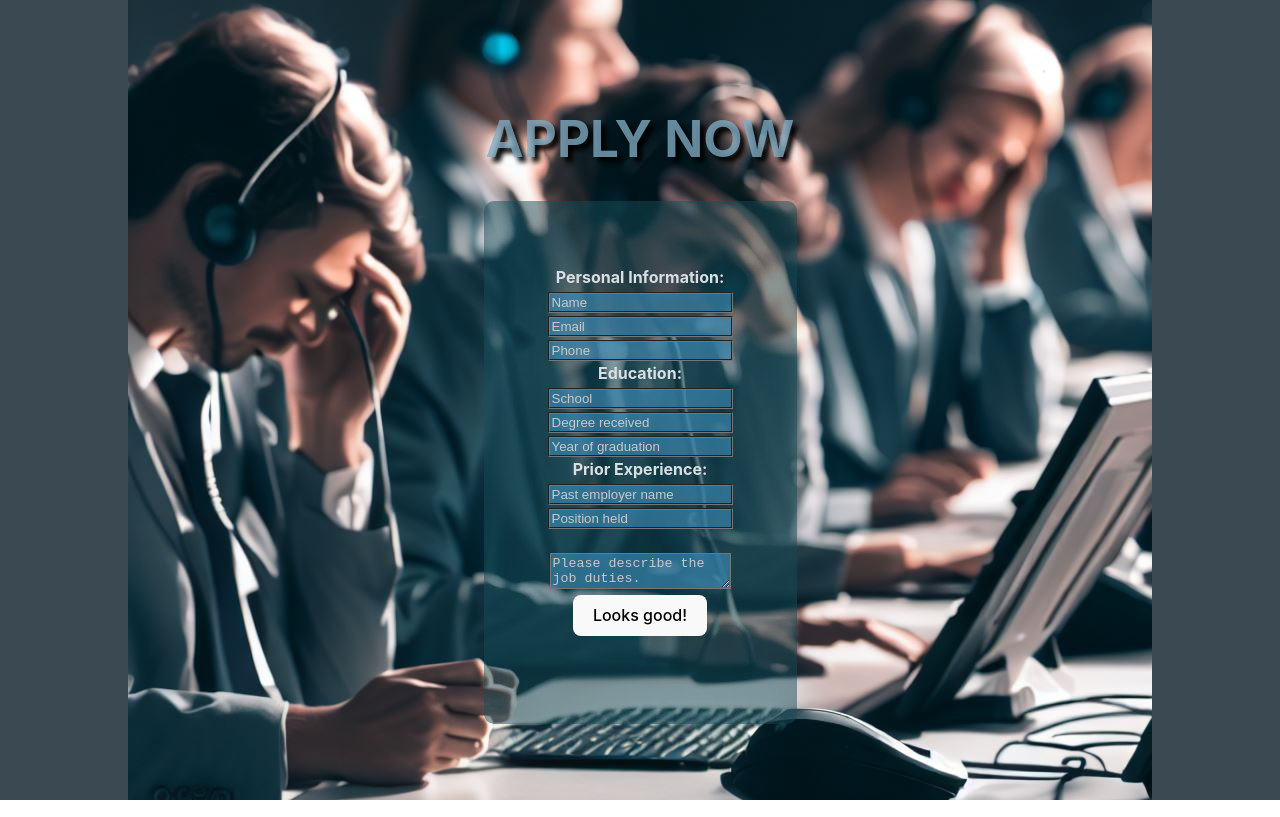
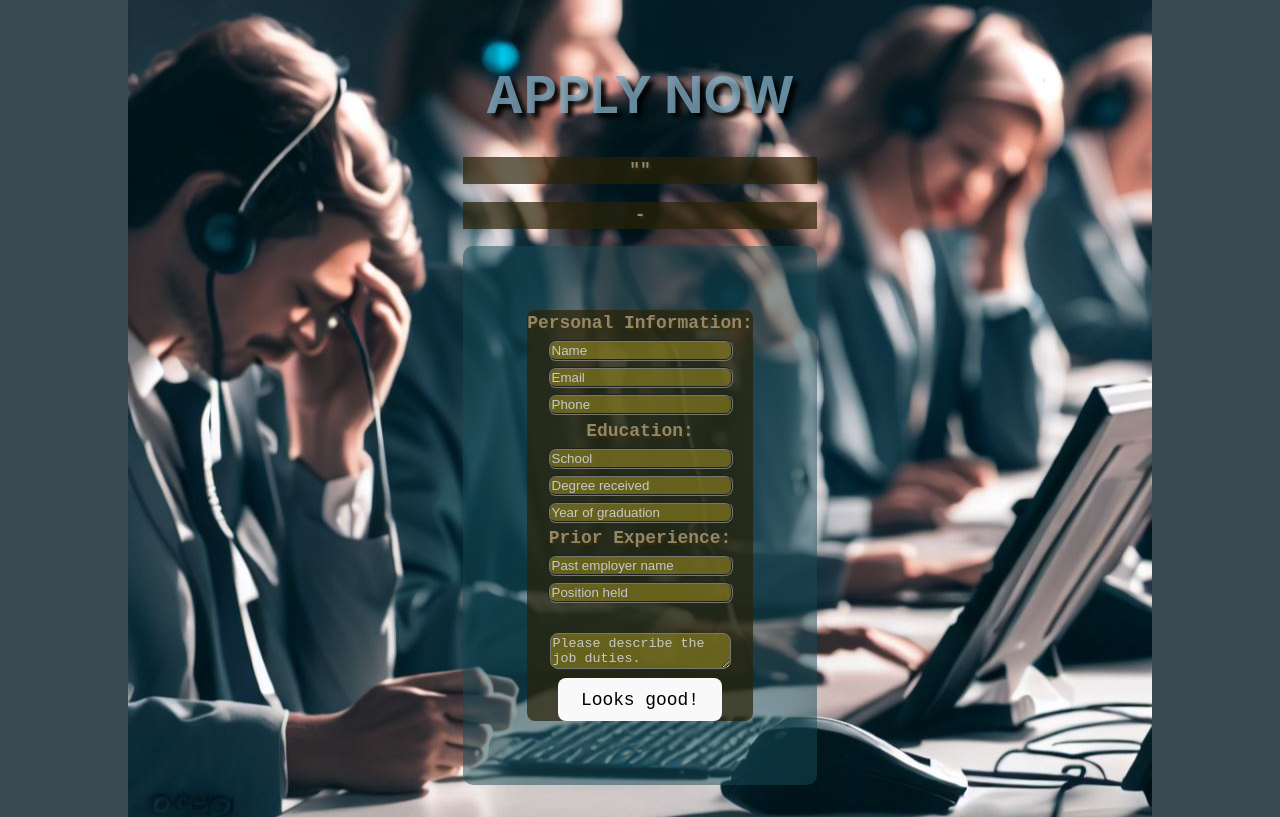
Before and after one commit to TheLoopsMeow/OnlineResumeForm, a React (Vite) app: page / in a window 1280 px wide. Built offline with nearby package versions, Linux system fonts and the light colour scheme; no server answers.

Commit message:
more styling

```diff
--- a/src/App.css
+++ b/src/App.css
@@ -19,6 +19,15 @@
 
 }
 
+#form {
+  font-family: 'Courier New', Courier, monospace;
+  font-size: 1.4vw;
+  font-weight: bold;
+  color: rgba(163, 152, 126, 0.85);
+  text-shadow: 2px 2px 2px rgb(61, 49, 9);
+  background-color: rgba(42, 33, 7, 0.7);
+  border-radius: 8px;
+}
 
 #inputform {
   text-align: center;
@@ -32,18 +41,30 @@
   color: rgb(200, 200, 200);
 }
 input {
-  background-color: rgba(59, 134, 174, 0.69);
+  background-color: rgba(132, 124, 33, 0.69);
   border-style: groove;
+  border-radius: 8px;
 
 }
 
 textarea {
-  background-color: rgba(59, 134, 174, 0.69);
+  background-color: rgba(132, 124, 33, 0.69);
   border-style: groove;
+  border-radius: 8px;
 }
 
 #pleaseComplete {
-  color: rgb(187, 110, 129);
+  color: rgb(186, 97, 119);
   text-shadow: 4px 1px 5px rgb(52, 14, 14);
   background-color: rgba(13, 44, 52, 0.5);
 }
+
+#quote {
+  font-family: 'Courier New', Courier, monospace;
+  font-size: 1.4vw;
+  font-weight: bold;
+  color: rgba(163, 152, 126, 0.85);
+  text-shadow: 2px 2px 2px rgb(61, 49, 9);
+  background-color: rgba(42, 33, 7, 0.7);
+
+}
--- a/src/App.jsx
+++ b/src/App.jsx
@@ -1,9 +1,8 @@
-import { useState, createContext } from 'react'
+import { useState, createContext, useEffect } from 'react'
 import './App.css'
 import InputForm from "./InputForm"
 import ReviewForm from "./ReviewForm"
 import {BrowserRouter, Route, Routes, Link } from "react-router-dom"
-import InputForm2 from "./InputForm2"
 
 export const FormCompleteContext = createContext(false)
 
@@ -35,7 +34,29 @@ function App() {
   })
   const [formComplete, setFormComplete] = useState(false)
   const [filledOutForm, setFilledOutForm] = useState(false)
+  const [quotes, setQuotes] = useState()
+  const [randomQuote, setRandomQuote] = useState(1)
+  const randomNumber = Math.floor(Math.random() * 10);
+  let authorArray = []
 
+  useEffect(()=>{
+      fetch(`https://type.fit/api/quotes/`)
+      .then((r)=>r.json())
+      .then((r)=>{
+          setQuotes(r[randomNumber])
+      })
+      .then()
+  }, [])
+
+  function createAuthor (){
+
+    let string = quotes.author
+
+    if(quotes){
+      authorArray = string.split(",")
+      console.log(authorArray)
+    }
+  }
 
   return (
     <>
@@ -44,10 +65,12 @@ function App() {
       <FormCompleteContext.Provider  value={{formComplete, setFormComplete}} >
       <EmployeeInfoContext.Provider value={{employeeInfo, setEmployeeInfo}} >
           <h1>APPLY NOW</h1>
+          <p id="quote">"{quotes?quotes.text:null}"</p>
+          {quotes?createAuthor():null}
+          <p id="quote">-{quotes?authorArray[0]:null}</p>
             <Routes>
             <Route path="/" exact element={<InputForm />} />
             <Route path="/ReviewForm" exact element={<ReviewForm />} />
-            <Route path="/InputForm2" exact element={<InputForm2 />} />
           </Routes>
           </EmployeeInfoContext.Provider >
         </FormCompleteContext.Provider >
--- a/src/InputForm.jsx
+++ b/src/InputForm.jsx
@@ -7,6 +7,9 @@ import {EmployeeInfoContext} from "./App"
 import {FormCompleteContext} from "./App"
 import {BrowserRouter, Route, Routes, Link } from "react-router-dom"
 import {FilledOutFormContext} from "./App"
+import {useEffect} from "react"
+
+
 
 function InputForm () {
 
@@ -105,7 +108,7 @@ function InputForm () {
     return (
         <>
         <span id="inputform">
-        <form >
+        <form id="form">
         Personal Information:
         <br></br>
         <input type="text" value={newResumeName} name="newResumeName" onChange={(e)=>{handleName(e)}} placeholder="Name"></input>
@@ -140,7 +143,7 @@ function InputForm () {
         <br></br>
         {formComplete?<Link to="/ReviewForm" >Apply</Link>: null}
 
-        <br></br>
+
         </form>
         {pleaseComplete}
         </span>
--- a/src/InputForm2.jsx
+++ /dev/null
@@ -1,193 +0,0 @@
-import React from "react"
-import InputForm from "./InputForm"
-import App from "./App"
-import {BrowserRouter, RouterProvider, Route, Routes, Link } from "react-router-dom"
-import {useContext, useState} from "react"
-import {EmployeeInfoContext} from "./App"
-import {FormCompleteContext} from "./App"
-import {FilledOutFormContext} from "./App"
-import "./App.css"
-import "./index.css"
-
-function InputForm2() {
-    let {employeeInfo, setEmployeeInfo} = useContext(EmployeeInfoContext)
-
-    let {formComplete, setFormComplete} = useContext(FormCompleteContext)
-    const [pleaseComplete, setPleaseComplete] = useState("")
-    let {filledOutForm, setFilledOutForm} = useContext(FilledOutFormContext)
-    const [newResumeName, setName] = useState("")
-    const [newResumeEmail, setEmail ] = useState("")
-    const [newResumePhone, setPhone ] = useState("")
-    const [schoolName, setSchool ] = useState("")
-    const [degree, setDegree ] = useState("")
-    const [graduationDate, setDate ] = useState("")
-    const [priorEmployer, setEmployer ] = useState("")
-    const [position, setPosition ] = useState("")
-    const [employmentDates, setDates ] = useState("")
-    const [initializedForm, setInitializedForm] = useState("")
-
-    function handleButton (e) {
-        e.preventDefault()
-
-        if (newResumeName && newResumeEmail && newResumePhone && schoolName && degree && graduationDate && priorEmployer && position && employmentDates) {
-        setFormComplete(true)
-        const tempObj = {
-            name: newResumeName,
-            email: newResumeEmail,
-            phone: newResumePhone,
-            school: schoolName,
-            degree: degree,
-            graduationDate: graduationDate,
-            priorEmployer: priorEmployer,
-            position: position,
-            employmentDate: employmentDates
-        }
-        //call the function to set the employee object
-        handleSetEmployeeInfo(tempObj)
-        }
-        else {
-            handleSetIncomplete()
-            setPleaseComplete(<p id="pleaseComplete">Please fill all fields.</p>)
-
-        }
-    }
-
-    function handleSetIncomplete() {
-        setFormComplete(false)
-    }
-
-    function handleSetEmployeeInfo (tempObj) {
-        setEmployeeInfo(tempObj)
-
-        }
-
-    function handleName (e) {
-        e.preventDefault()
-        setName(e.target.value)
-    }
-
-    function handleEmail (e) {
-        e.preventDefault()
-        setEmail(e.target.value)
-
-    }
-
-    function handlePhone (e) {
-        e.preventDefault()
-        setPhone(e.target.value)
-    }
-
-    function handleSchool (e) {
-        e.preventDefault()
-        setSchool(e.target.value)
-    }
-    function handleDegree (e) {
-        e.preventDefault()
-        setDegree(e.target.value)
-    }
-    function handleCollegeDate (e) {
-        e.preventDefault()
-        setDate(e.target.value)
-    }
-
-    function handleEmployer (e) {
-        e.preventDefault()
-        setEmployer(e.target.value)
-    }
-    function handlePosition (e) {
-        e.preventDefault()
-        setPosition(e.target.value)
-    }
-    function handleDates (e) {
-        e.preventDefault()
-        setDates(e.target.value)
-    }
-
-
-    return (
-        <>
-
-        <span id="inputform">
-        <p>Please update:</p>
-        <form >
-        Personal Information:
-        <br></br>
-
-        <input type="text" value={newResumeName} name="newResumeName" onChange={(e)=>{handleName(e)}} placeholder="Name"></input>
-        <br></br>
-
-        <input onChange={(e)=>{handleEmail(e)}} type="text" value={newResumeEmail} placeholder="Email"></input>
-        <br></br>
-
-        <input onChange={(e)=>{handlePhone(e)}} type="text" value={newResumePhone} placeholder="Phone"></input>
-        <br></br>
-
-        Education:
-        <br></br>
-
-        <input onChange={(e)=>{handleSchool(e)}} type="text" value={schoolName} placeholder="School"></input>
-        <br></br>
-
-        <input onChange={(e)=>{handleDegree(e)}} type="text" value={degree} placeholder="Degree received"></input>
-        <br></br>
-
-        <input onChange={(e)=>{handleCollegeDate(e)}} type="text" value={graduationDate} placeholder="Year of graduation"></input>
-        <br></br>
-
-        Prior Experience:
-        <br></br>
-
-        <input onChange={(e)=>{handleEmployer(e)}} type="text" value={priorEmployer} placeholder="Past employer name"></input>
-        <br></br>
-
-        <input onChange={(e)=>{handlePosition(e)}} type="text" value={position} placeholder="Position held"></input>
-        <br></br>
-        <br></br>
-
-        <textarea onChange={(e)=>{handleDates(e)}} type="text" value={employmentDates} placeholder="Please describe the job duties."></textarea>
-        <br></br>
-
-        <button type="submit" onClick={(e)=>handleButton(e)}>
-            <Link to="/ReviewForm" ><p>Apply</p></Link>
-        </button>
-        <button><Link to="/"><p>Start Over</p></Link></button>
-        </form>
-
-        {pleaseComplete}
-        </span>
-
-
-        <span id="inputform">
-
-                <br></br>
-                You entered:
-                <br></br>
-                <div>Personal Information:</div>
-
-                <div>{employeeInfo.name}</div>
-                <div>{employeeInfo.email}</div>
-                <div>{employeeInfo.phone}</div>
-
-                <br></br>
-                <div>Education:</div>
-                <div>{employeeInfo.school}</div>
-                <div>{employeeInfo.degree}</div>
-                <div>{employeeInfo.graduationDate}</div>
-
-                <br></br>
-                <div>Prior Experience:</div>
-                <div>{employeeInfo.priorEmployer}</div>
-                <div>{employeeInfo.position}</div>
-                <div>{employeeInfo.employmentDate}</div>
-                <br></br>
-            </span>
-
-        </>
-
-
-    )
-
-}
-
-
-export default InputForm2
--- a/src/ReviewForm.jsx
+++ b/src/ReviewForm.jsx
@@ -19,7 +19,7 @@ function ReviewForm() {
     return(
         <>
         <form id="inputform">
-            <span>
+            <span id="form">
 
                 <br></br>
                 You entered:
@@ -43,11 +43,7 @@ function ReviewForm() {
                 <div>{employeeInfo.employmentDate}</div>
                 <br></br>
             </span>
-            {/* <button>
-            <Link to="/InputForm2">
-            Edit
-            </Link>
-            </button> */}
+
             <span><Link to="/"><p>EDIT</p></Link></span>
 
         </form>
--- a/src/index.css
+++ b/src/index.css
@@ -53,7 +53,7 @@ button {
   font-size: 1em;
   font-weight: 500;
   font-family: inherit;
-  background-color: rgba(29, 47, 57, 0.87);
+  background-color: rgba(74, 81, 13, 0.87);
   cursor: pointer;
   transition: border-color 0.25s;
 }
```
Also changed, not shown: src/main.jsx (+1 -6 lines), 1 other file (tests, documents, lock files or other folders).
